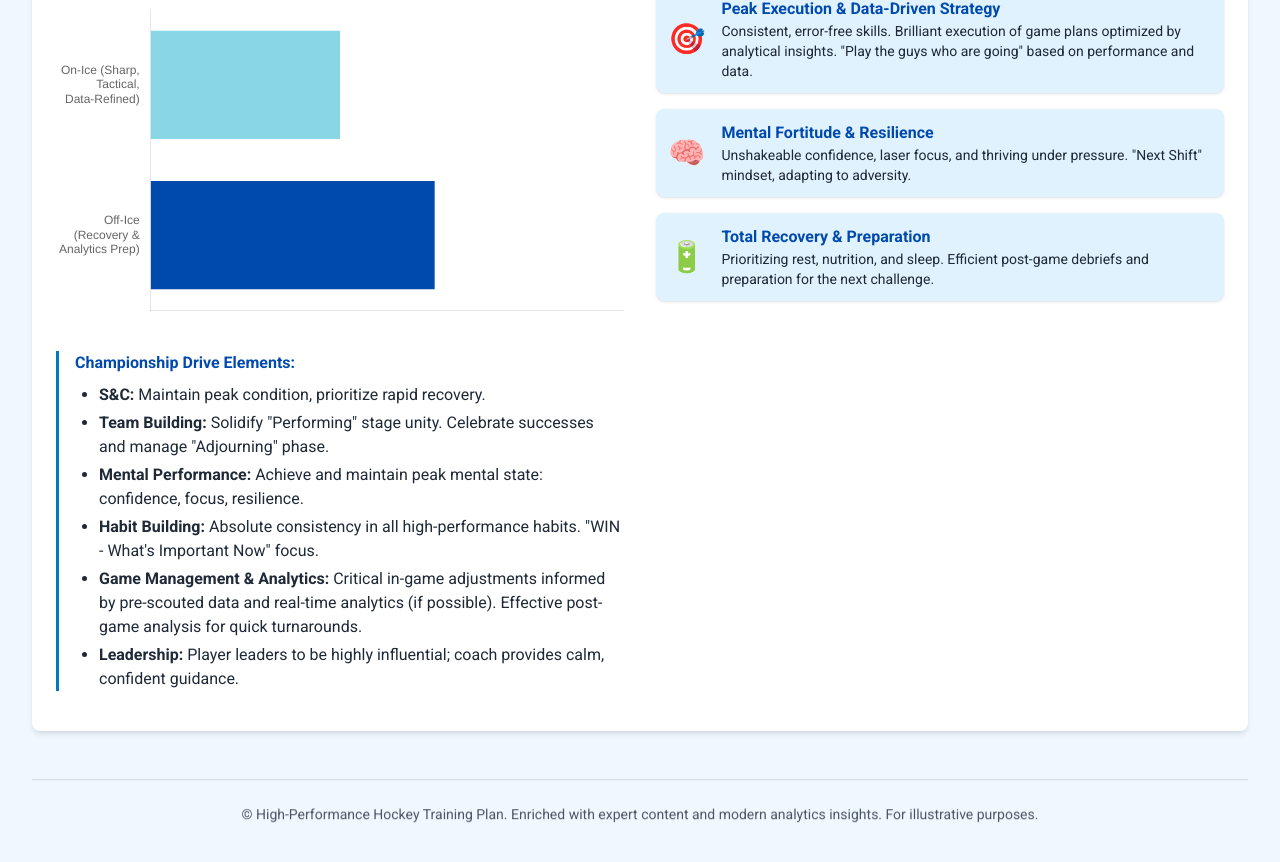
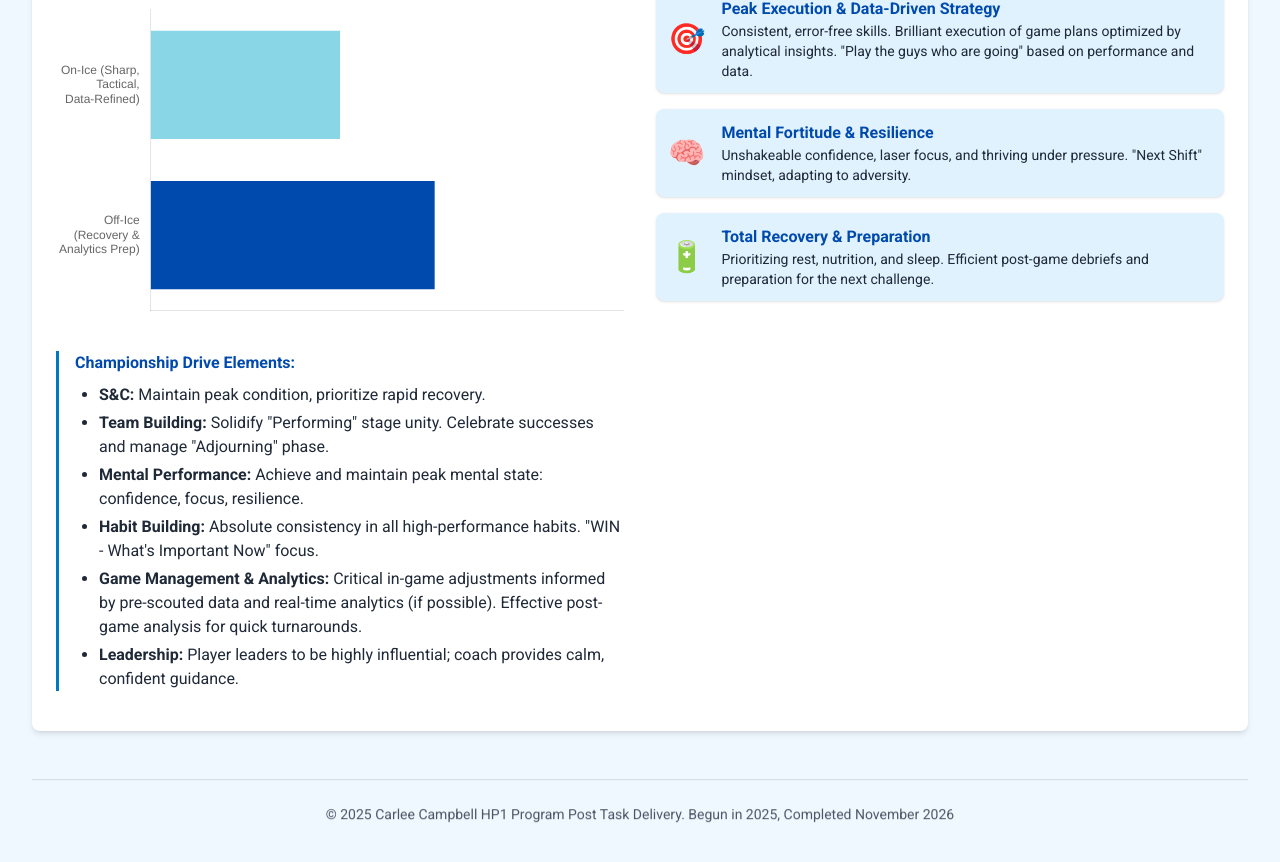
Before and after one commit to ccampbell1988/HP1AnnualPlanNew, a plain HTML site: page index.html in a window 1280 px wide. Shown: the part 5631-6493 px from the top of the page. Drawn offline with nearby package versions, Linux system fonts and the light colour scheme.

Commit message:
Update footer
Co-Authored-By: Claude Opus 5.5 <noreply@anthropic.com>

```diff
--- a/index.html
+++ b/index.html
@@ -394,7 +394,7 @@ body {
     </main>
 
     <footer class="text-center mt-12 py-6 border-t border-gray-300 reveal-on-scroll">
-        <p class="text-sm text-gray-600">&copy; High-Performance Hockey Training Plan. Enriched with expert content and modern analytics insights. For illustrative purposes.</p>
+        <p class="text-sm text-gray-600">&copy; 2025 Carlee Campbell HP1 Program Post Task Delivery. Begun in 2025, Completed November 2026</p>
     </footer>
 
 </div>
```
